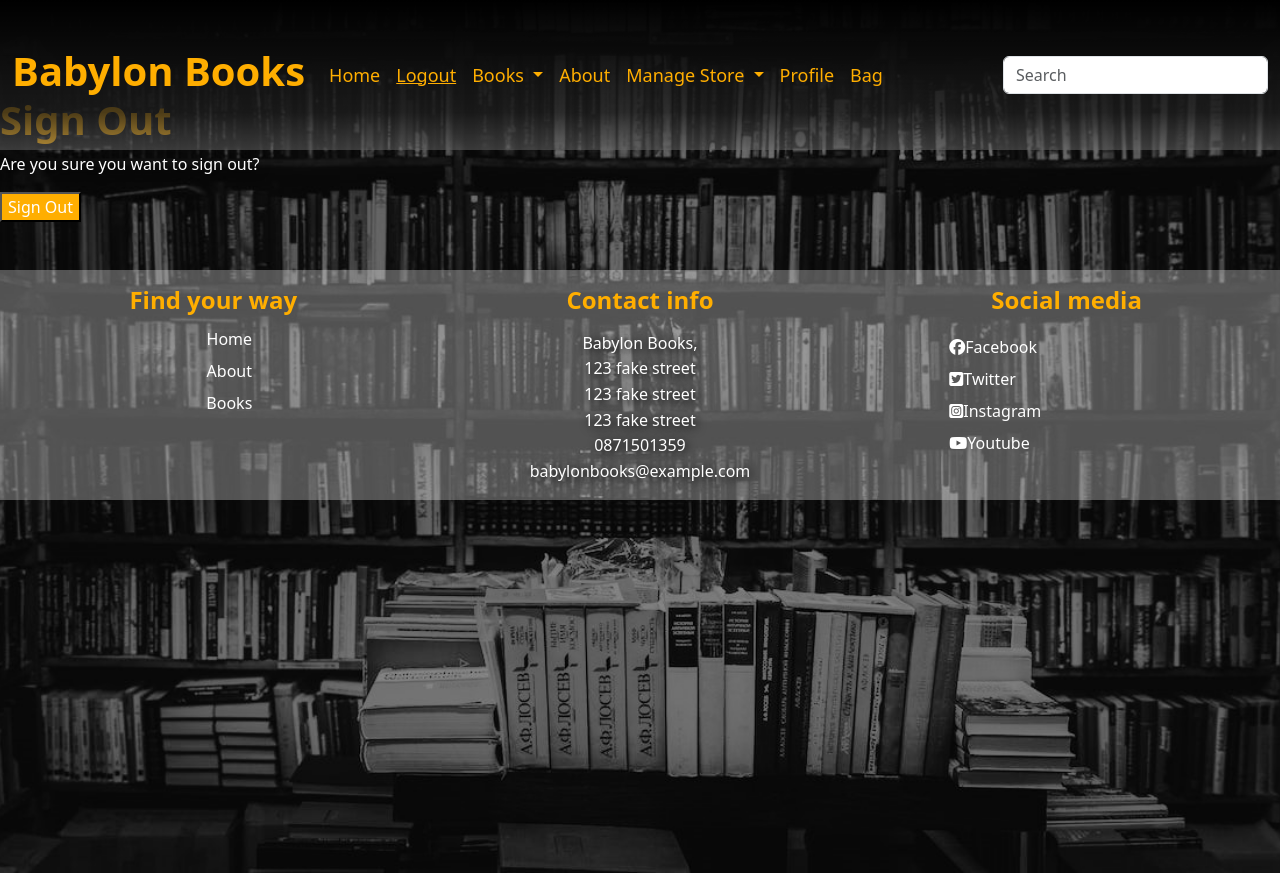
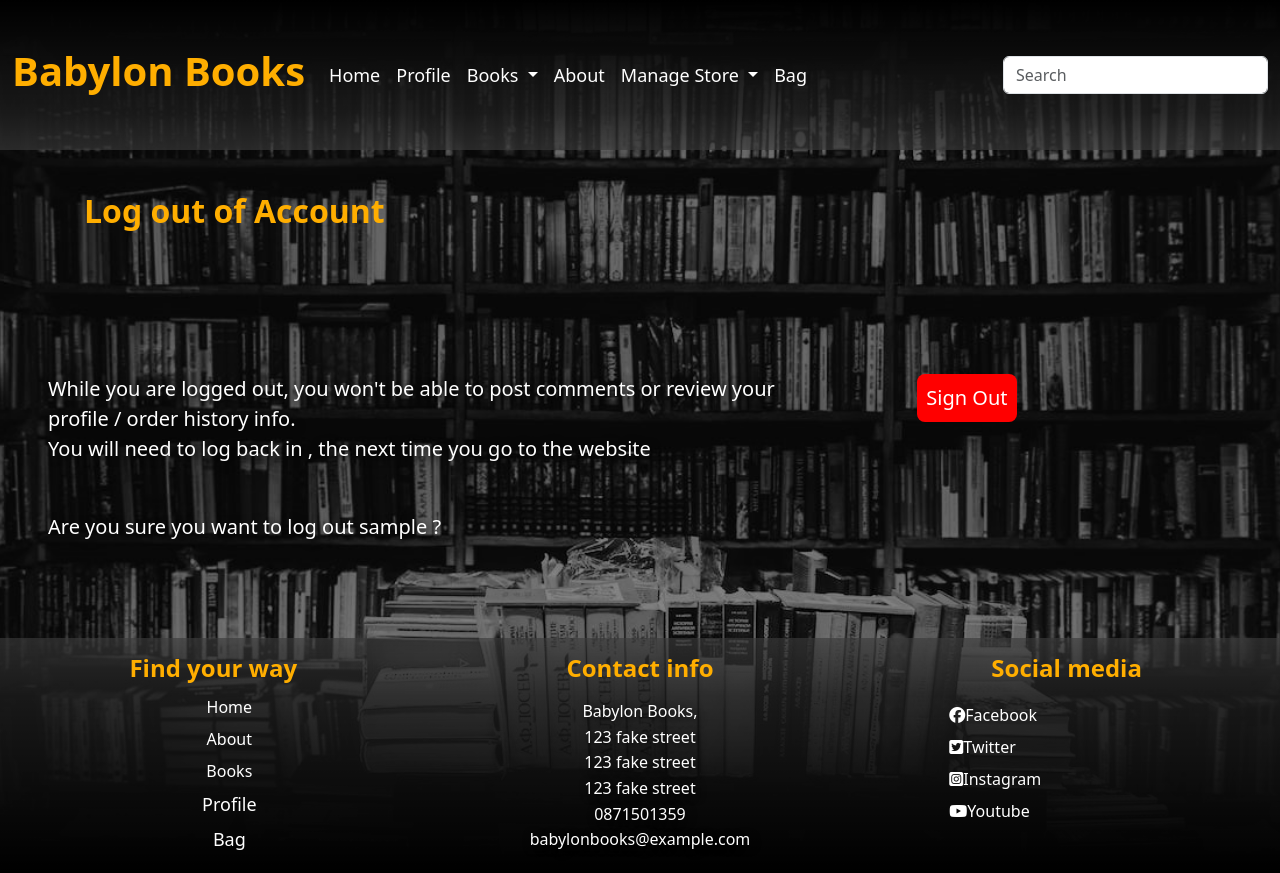
Before and after one commit to gazamcnulty/pp5-babylon-books, a Django app: page /accounts/logout/ in a window 1280 px wide. Run offline with Django 3.2, Linux system fonts and the light colour scheme; the visitor is signed in with stand-in values (Sample User, id 1); some libraries are stand-ins or nearby versions.

Commit message:
updated css for links in navbar, added text and sizing to logout page

```diff
--- a/static/css/style.css
+++ b/static/css/style.css
@@ -93,29 +93,27 @@ body {
 /*--------------navbar------------------*/
 
 nav {
-    background-image: linear-gradient(to top, rgba(0, 0, 0, 0.3), rgba(0, 0, 0, 0.7), rgba(0, 0, 0, 0.8), rgba(0, 0, 0, 0.9), rgb(0, 0, 0, 1));
+    background-image: linear-gradient(to top, rgba(0, 0, 0, 0.5), rgba(0, 0, 0, 0.7), rgba(0, 0, 0, 0.8), rgba(0, 0, 0, 0.9), rgb(0, 0, 0, 1));
     min-height: 150px;
 }
 
-.nav-item {
-    color: rgb(255, 174, 0);
-}
 
 .bg-body-tertiary {
     background-color: rgba(255, 255, 255, 0.3) !important;
 }
 
 .nav-link {
-    color: rgb(255, 174, 0);
+    color: rgb(255, 255, 255);
     font-size: large;
 }
 
 .nav-link:hover {
-    color: white !important;
+   color: rgb(255, 174, 0) !important;
 }
 
 .active {
-    color: rgb(255, 174, 0) !important;
+    font-weight: bolder;
+    color: rgb(255, 255, 255) !important;
     text-decoration: underline !important;
 }
 
@@ -187,10 +185,35 @@ nav {
     color:white;
 }
 
+
+/*--------------logout----------------*/
+
+
+
+#logout_button {
+    color: white;
+    background-color: red !important;
+}
+
+
+#logout_button:hover {
+    color: red !important;
+    background-color: white !important;
+
+}
+
+
+
+
+
+
+
+
 /*--------------footer------------------*/
 
 footer {
-    margin-top: 500px;
+    margin-top: 1000px !important;
+    background-image: linear-gradient(to bottom, rgba(0, 0, 0, 0.5), rgba(0, 0, 0, 0.7), rgba(0, 0, 0, 0.8), rgba(0, 0, 0, 0.9), rgb(0, 0, 0, 1));
 }
 
 .footer_space {
@@ -219,7 +242,7 @@ footer {
 }
 
 .footer_link:hover {
-    color: black;
+    color: rgb(255, 174, 0) !important;
 }
 
 
--- a/templates/allauth/account/logout.html
+++ b/templates/allauth/account/logout.html
@@ -5,17 +5,24 @@
 {% block head_title %}{% trans "Sign Out" %}{% endblock %}
 
 {% block content %}
-<h1>{% trans "Sign Out" %}</h1>
-
-<p>{% trans 'Are you sure you want to sign out?' %}</p>
-
+<div class="row mb-5">
+  <h2 class="m-5 p-5">{% trans "Log out of Account" %}</h2>
+  <div class="col-md-8 col-sm-12">
+    <p class="fs-5 m-5">While you are logged out,  you won't be able to post comments or review your profile / order history info.<br>
+    You will need to log back in , the next time you go to the website</p>
+    <p class="fs-5 m-5">{% trans 'Are you sure you want to log out' %} {{user.username}} ?</p>
+  </div>
+  <div class="col-md-4 col-sm-12">
     <form method="post" action="{% url 'account_logout' %}">
       {% csrf_token %}
       {% if redirect_field_value %}
       <input type="hidden" name="{{ redirect_field_name }}" value="{{ redirect_field_value }}"/>
       {% endif %}
-  <button type="submit">{% trans 'Sign Out' %}</button>
+      <button id="logout_button" class="btn btn-lg m-5 p-2 text-center" type="submit">{% trans 'Sign Out' %}</button>
+      <br>
+      <br>
     </form>
-
+  </div>
+</div>
 
 {% endblock %}
--- a/templates/base.html
+++ b/templates/base.html
@@ -62,6 +62,18 @@
             <li class="footer_li p-1">
               <a {% if request.resolver_match.view_name == 'books' %} class=" active footer_link" aria-current="page" {% else %} class=" footer_link" {% endif %} href="{% url 'books' %}">Books</a>
             </li>
+            {% if request.user.is_authenticated %}
+            <li class="footer_li p-1">
+              <a {% if request.resolver_match.view_name == 'profile' %} class="nav-link active" aria-current="page" {% else %} class="nav-link" {% endif %} href="{% url 'profile' %}">Profile</a>
+            </li>
+            {% else %}
+            <li class="footer_li p-1">
+              <a {% if request.resolver_match.view_name == 'account_login' %} class="nav-link active" id="nav_login" aria-current="page" {% else %} class="nav-link" {% endif %} href="{% url 'login' %}">Login</a>
+            </li>
+            {% endif %}
+            <li class="footer_li p-1">
+              <a {% if request.resolver_match.view_name == 'bag' %} class="nav-link active" aria-current="page" {% else %} class="nav-link" {% endif %} href="{% url 'bag' %}">Bag</a>
+            </li>
           </ul>
         </div>
         <!--2/3 footer section in center, shows contact info-->
--- a/templates/navbar.html
+++ b/templates/navbar.html
@@ -12,13 +12,15 @@
           <li class="nav-item">
             <a {% if request.resolver_match.view_name == 'homepage' %} class="nav-link active" aria-current="page" {% else %} class="nav-link" {% endif %} href="{%url 'homepage' %}">Home</a>
           </li>
-          <li class="nav-item">
             {% if request.user.is_authenticated %}
-              <a {% if request.resolver_match.view_name == 'account_logout' %} class="nav-link active" aria-current="page" {% else %} class="nav-link" {% endif %} href="{% url 'logout' %}">Logout</a>
+            <li class="nav-item">
+              <a {% if request.resolver_match.view_name == 'profile' %} class="nav-link active" aria-current="page" {% else %} class="nav-link" {% endif %} href="{% url 'profile' %}">Profile</a>
+            </li>
             {% else %}
+            <li class="nav-item">
               <a {% if request.resolver_match.view_name == 'account_login' %} class="nav-link active" id="nav_login" aria-current="page" {% else %} class="nav-link" {% endif %} href="{% url 'login' %}">Login</a>
+            </li>
             {% endif %}
-          </li>
           <li class="nav-item dropdown">
             <a {% if request.resolver_match.view_name == 'books' %} class="nav-link dropdown-toggle active" aria-current="page" {% else %} class="nav-link dropdown-toggle" {% endif %} href="#" role="button" data-bs-toggle="dropdown" aria-expanded="false">
               Books
@@ -45,15 +47,6 @@
             </ul>
           </li>
           {% endif %}
-          {% if request.user.is_authenticated %}
-          <li class="nav-item">
-            <a {% if request.resolver_match.view_name == 'profile' %} class="nav-link active" aria-current="page" {% else %} class="nav-link" {% endif %} href="{% url 'profile' %}">Profile</a>
-          </li>
-          {% else %}
-          <li class="nav-item">
-            <a {% if request.resolver_match.view_name == 'signup' %} class="nav-link active" aria-current="page" {% else %} class="nav-link" {% endif %} href="{% url 'signup' %}">Sign up</a>
-          </li>
-          {% endif %}
           <li class="nav-item">
             <a {% if request.resolver_match.view_name == 'bag' %} class="nav-link active" aria-current="page" {% else %} class="nav-link" {% endif %} href="{% url 'bag' %}">Bag</a>
           </li>
```
Lines whose indentation alone changed are shown as unchanged.
